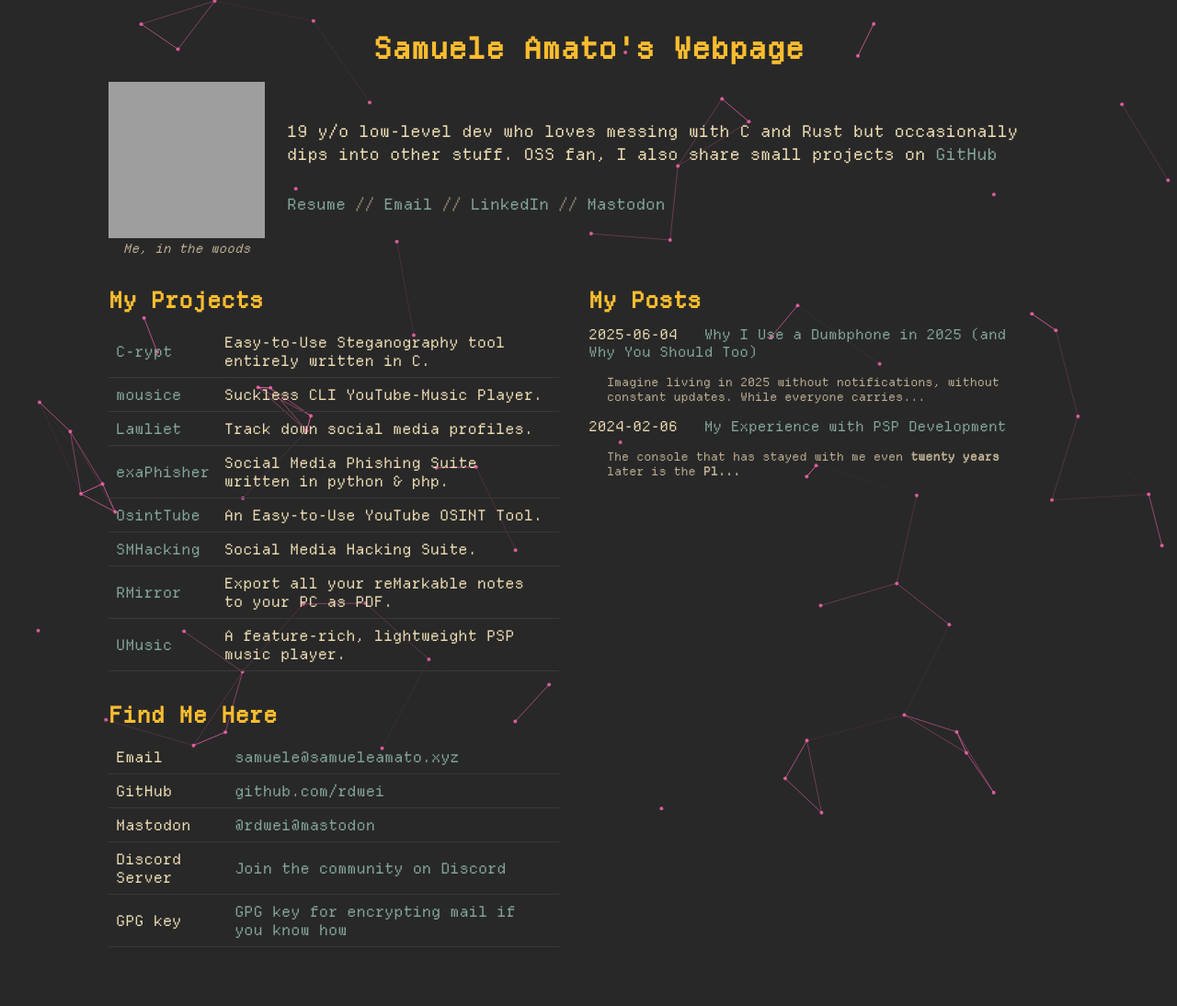
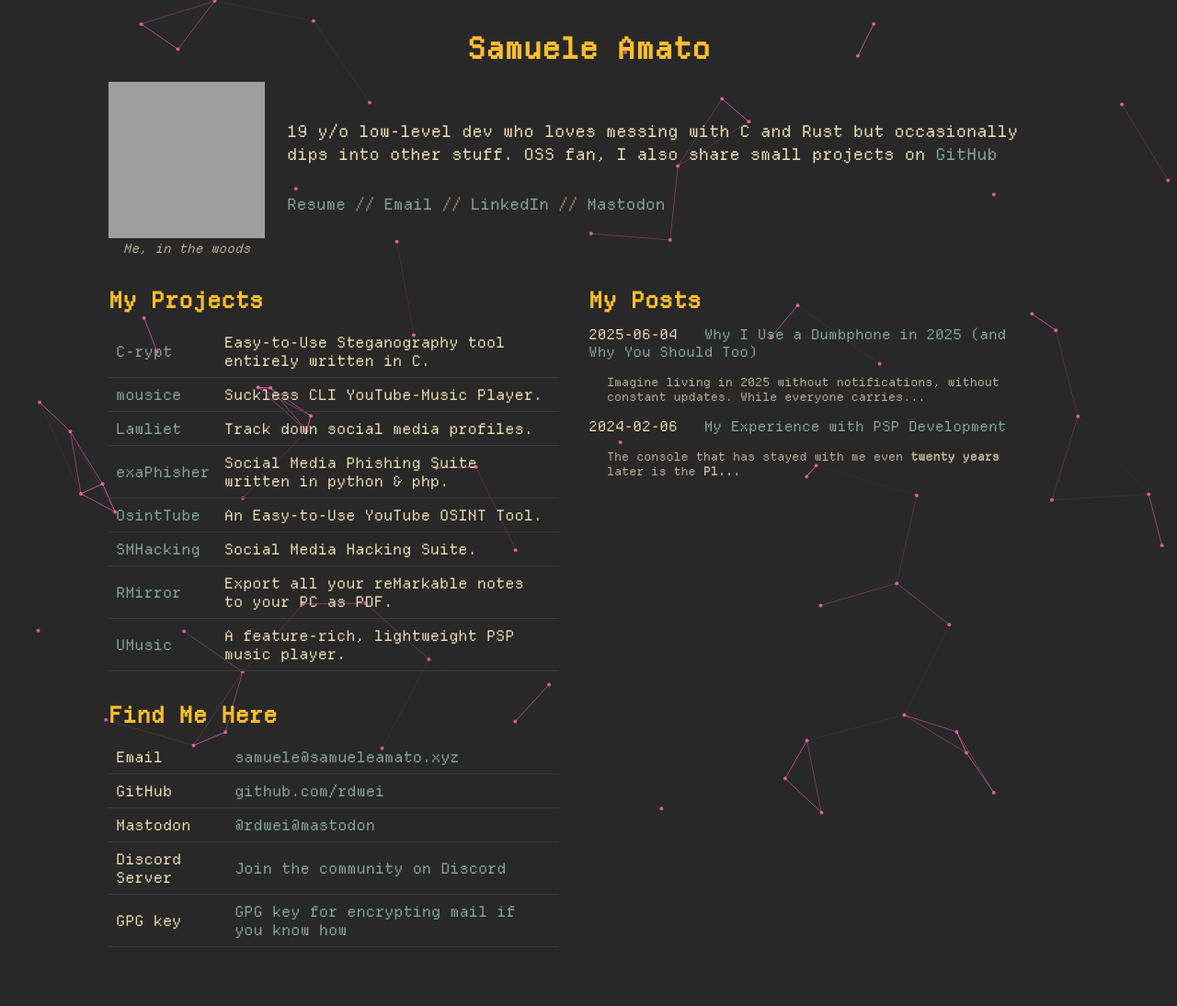
Before and after one commit to rdWei/website, a Jekyll site: the page built from index.html, in a window 1280 px wide. Shown: the whole page at 92% size. Built offline with Jekyll 4.4.1, drawn with Linux system fonts in a browser that asks for light colours; grey boxes are pictures that could not be loaded.

Commit message:
Mon Jul 28 02:52:29 PM CEST 2025

```diff
--- a/index.html
+++ b/index.html
@@ -27,7 +27,7 @@
 <main>
   <header>
     <div align="center">
-      <h1>Samuele Amato's Webpage</h1>
+      <h1>Samuele Amato</h1>
     </div>
   </header>
 
```
